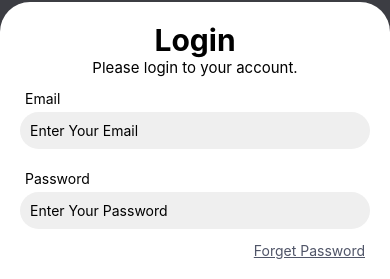
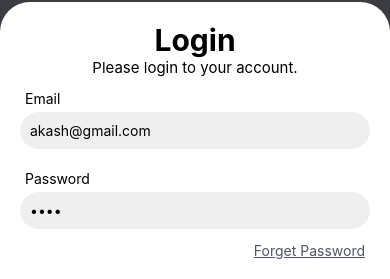
Before and after one commit to Team-Cosmos-WMDD-4985/cosmos-frontend, a React Native app: screen /Login in a window 390 px wide. Shown: the part 336-615 px from the top of the page. Built offline with nearby package versions, Linux system fonts and the light colour scheme.

Commit message:
updating login page

```diff
--- a/src/screens/login.js
+++ b/src/screens/login.js
@@ -16,25 +16,25 @@ import { setLoader } from '../redux/user';
 import logo from "./../../assets/logo.png"
 const Login = ({ navigation }) => {
 
-  const [email, setEmail] = useState('');
-  const [password, setPassword] = useState('');
+  const [email, setEmail] = useState('akash@gmail.com');
+  const [password, setPassword] = useState('1234');
   const [isSelected, setSelection] = useState(false);
 
   const dispatch = useDispatch();
 
   const submitLogin = async () => {
 
-    dispatch(setLoader({loader: true}))
+    dispatch(setLoader({ loader: true }))
     const data = await AxiosService('POST', 'auth/login', false, {}, { email, password },)
       .then(async function (response) {
-      dispatch(setLoader({loader: false}))
+        dispatch(setLoader({ loader: false }))
         console.log("user data ", response.data)
         await secoreStoreService.save("token", response.data.token);
         await secoreStoreService.save("user", response.data.user);
         navigation.navigate("NavigationBar")
       })
       .catch(function (error) {
-      dispatch(setLoader({loader: false}))
+        dispatch(setLoader({ loader: false }))
         console.log(error);
       });
   }
@@ -51,12 +51,22 @@ const Login = ({ navigation }) => {
           <Text style={head2}>Please login to your account.</Text>
           <View style={formGroup}>
             <Text style={label}>Email</Text>
-            <TextInput style={input} placeholder='Enter Your Email' onChangeText={(text) => setEmail(text)} />
+            {/* <TextInput style={input} placeholder='Enter Your Email' onChangeText={(text) => setEmail(text)} /> */}
+            <TextInput
+              style={input}
+              value={email} // Use the state value here
+              onChangeText={(text) => setEmail(text)}
+            />
           </View>
           <View style={formGroup}>
             <Text style={label}>Password</Text>
-            <TextInput style={input} value={password} secureTextEntry={true} // This hides the password
-              placeholder='Enter Your Password' onChangeText={(text) => setPassword(text)} />
+            {/* <TextInput style={input} value={password} secureTextEntry={true} placeholder='Enter Your Password' onChangeText={(text) => setPassword(text)} /> */}
+              <TextInput
+              style={input}
+              value={password} // Use the state value here
+              secureTextEntry={true} // This hides the password
+              onChangeText={(text) => setPassword(text)}
+            />
           </View>
           <View style={styles.fp}>
             {/* <View>
--- a/src/services/axios.js
+++ b/src/services/axios.js
@@ -4,7 +4,7 @@ import secoreStoreService from "./secureStore";
 // Live url
 // const url = "https://ec2-54-70-7-254.us-west-2.compute.amazonaws.com/api"
 // const url = "http://ec2-54-70-7-254.us-west-2.compute.amazonaws.com/api"
-const url = "https://045c-2001-569-52f6-b300-9c2-1b0a-6e6a-b413.ngrok-free.app";
+const url = "https://159e-2604-3d08-6d7f-68b0-454-88f3-cbbd-361.ngrok-free.app";
 // const url = "https://cosmos-backend-6bue.onrender.com"
 export default async function useApi(type, endpoint, tokenRequired = true , params = {}, body = {}, headers = {}) {
 
```
